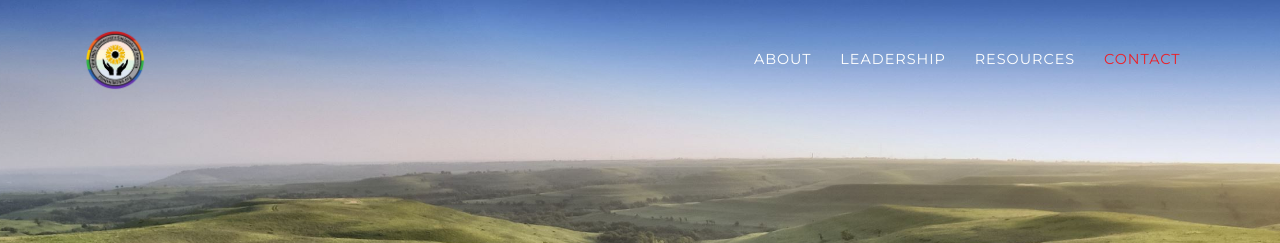
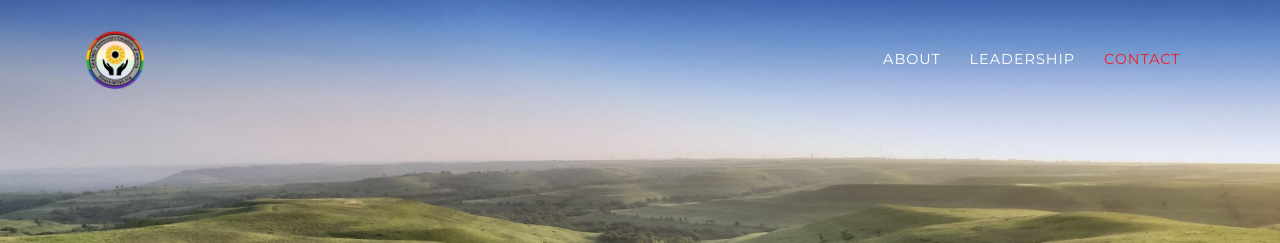
Before and after one commit to flinthillsdsa/website, a Jekyll site: the page built from index.md, in a window 1280 px wide. Shown: the top 243 px of the page. Built offline with Jekyll 4.4.1, drawn with Linux system fonts in a browser that asks for light colours; some web fonts are replaced.

Commit message:
Update navigation.yml

```diff
--- a/_data/navigation.yml
+++ b/_data/navigation.yml
@@ -15,8 +15,6 @@ en: &DEFAULT_EN
       section: about
     - title: "Leadership"
       section: team
-    - title: "Resources"
-      section: portfolio
     - title: "Contact"
       section: contact
 
```
